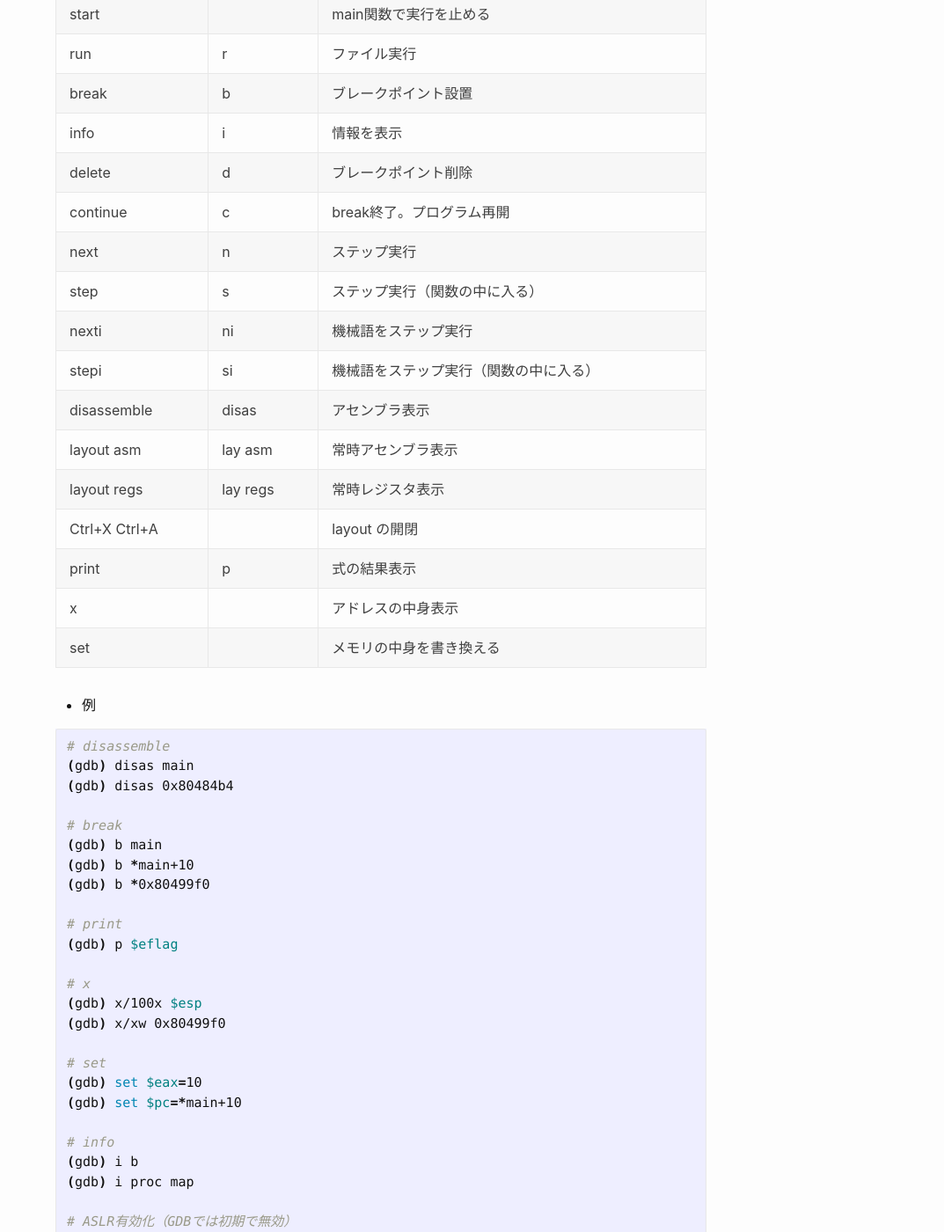
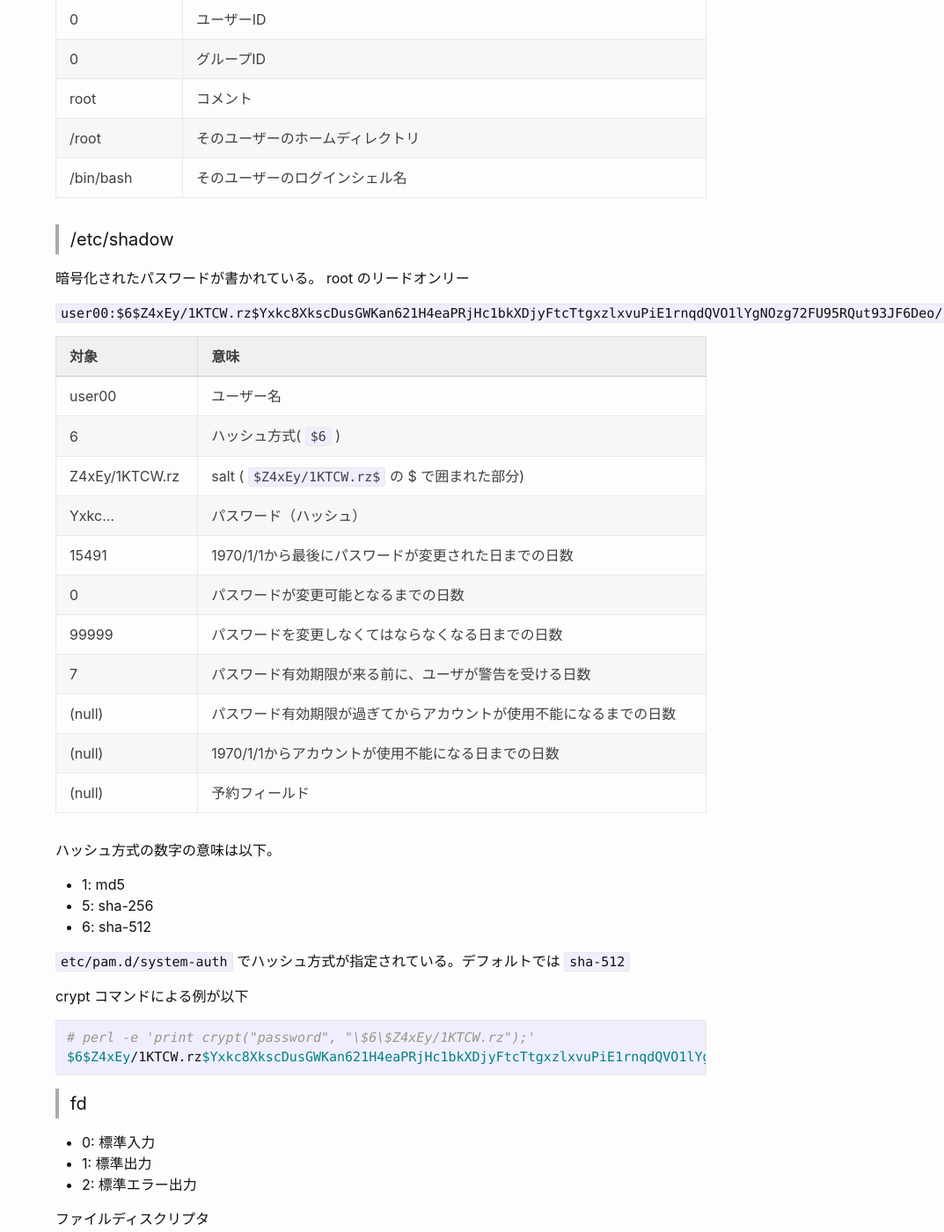
Before and after one commit to takusaku16/takusaku16.github.io, a Jekyll site: the page built from pages/memo/CTF/00_pwn.md, in a window 1280 px wide and 1400 px high, scrolled down 11359 px. Shown: the whole window at 88% size, without its empty margins (207-1280 px from the left). Built offline with Jekyll 4.4.1, drawn with Linux system fonts in a browser that asks for light colours; some of the changed text lies outside the part shown.

Commit message:
とりあえず上げ

````diff
--- a/Gemfile
+++ b/Gemfile
@@ -26,4 +26,6 @@
 end
 
 # Performance-booster for watching directories on Windows
-gem "wdm", "~> 0.1.1", :platforms => [:mingw, :x64_mingw, :mswin]
+# gem "wdm", "~> 0.1.1", :platforms => [:mingw, :x64_mingw, :mswin]
+gem 'wdm', '>= 0.1.0' if Gem.win_platform?
+gem "webrick", "~> 1.7"
--- a/pages/memo/CTF/00_pwn.md
+++ b/pages/memo/CTF/00_pwn.md
@@ -410,7 +410,76 @@
 
 ## 付録
 
-### コマンド
+### 権限関連のコマンド
+
+| コマンド | option | 意味 |
+|---|---|---|
+| sudo | | スーパーユーザー(root)でコマンドを実行する |
+| su | | ユーザーを切り替える(Substitute User) |
+| id | | ユーザーの識別情報を表示する |
+| whoami | | 現在（自分自身）のユーザー名を表示する |
+| groups | | 所属しているグループを表示する |
+| passwd | | パスワードを変更する |
+| tty | | 標準入出力となっている端末デバイスを表示する |
+
+#### /etc/passwd
+
+`root:x:0:0:root:/root:/bin/bash`
+
+| 対象 | 意味 |
+|---|---|
+| root | ユーザー名 |
+| x | 「x」と言う文字 or 暗号化されたパスワード(shadow) |
+| 0 | ユーザーID |
+| 0 | グループID |
+| root | コメント |
+| /root | そのユーザーのホームディレクトリ |
+| /bin/bash | そのユーザーのログインシェル名 |
+
+####  /etc/shadow
+暗号化されたパスワードが書かれている。 root のリードオンリー
+
+`user00:$6$Z4xEy/1KTCW.rz$Yxkc8XkscDusGWKan621H4eaPRjHc1bkXDjyFtcTtgxzlxvuPiE1rnqdQVO1lYgNOzg72FU95RQut93JF6Deo/:15491:0:99999:7:::`
+
+| 対象 | 意味 |
+|---|---|
+| user00 | ユーザー名 |
+| 6 | ハッシュ方式( `$6` ) |
+| Z4xEy/1KTCW.rz | salt ( `$Z4xEy/1KTCW.rz$` の $ で囲まれた部分) |
+| Yxkc... | パスワード（ハッシュ） |
+| 15491 | 1970/1/1から最後にパスワードが変更された日までの日数 |
+| 0 | パスワードが変更可能となるまでの日数 |
+| 99999 | パスワードを変更しなくてはならなくなる日までの日数 |
+| 7 | パスワード有効期限が来る前に、ユーザが警告を受ける日数 |
+| (null) | パスワード有効期限が過ぎてからアカウントが使用不能になるまでの日数 |
+| (null) | 1970/1/1からアカウントが使用不能になる日までの日数 |
+| (null) | 予約フィールド |
+
+ハッシュ方式の数字の意味は以下。
+
+- 1: md5
+- 5: sha-256
+- 6: sha-512
+
+`etc/pam.d/system-auth` でハッシュ方式が指定されている。デフォルトでは `sha-512`
+
+crypt コマンドによる例が以下
+
+```sh
+# perl -e 'print crypt("password", "\$6\$Z4xEy/1KTCW.rz");'
+$6$Z4xEy/1KTCW.rz$Yxkc8XkscDusGWKan621H4eaPRjHc1bkXDjyFtcTtgxzlxvuPiE1rnqdQVO1lYgNOzg72FU95RQut93JF6Deo/
+```
+
+#### fd
+- 0: 標準入力
+- 1: 標準出力
+- 2: 標準エラー出力
+
+ファイルディスクリプタ
+
+`/proc/[プロセスID]/fd/`
+
+### 解析関連のコマンド
 
 | コマンド | option | 意味 |
 |---|---|---|
@@ -420,7 +489,7 @@
 | strings |  | ファイルに含まれる文字列を表示 |
 | lld |  | 共有ライブラリへの依存関係を表示 |
 | gcc | -v | gcc情報表示 |
-| uname | | OS情報表示 |
+| uname | -a | OS情報表示 |
 
 #### gdb
 
````
Also changed, not shown: contents/tech/CTF_ksnctf/_posts/2021-05-17-index.md (+1 -1 lines), contents/tech/CTF_ksnctf/_posts/2021-05-27-007.md (added, +13 -0 lines), drafts/_posts/2021-04-11-hello.md (deleted, +0 -7 lines), drafts/_posts/2021-04-21-hello.md (deleted, +0 -7 lines), drafts/_posts/2021-04-22-death_ep1.md (added, +104 -0 lines), drafts/_posts/2021-05-04-hello.md (added, +41 -0 lines), pages/memo/CTF/10_crypto.md (+4 -0 lines), pages/memo/CTF/200_math.md (added, +284 -0 lines), pages/memo/CTF/20_web.md (+68 -0 lines), pages/memo/CTF/80_security.md (added, +13 -0 lines), Gemfile.lock.
